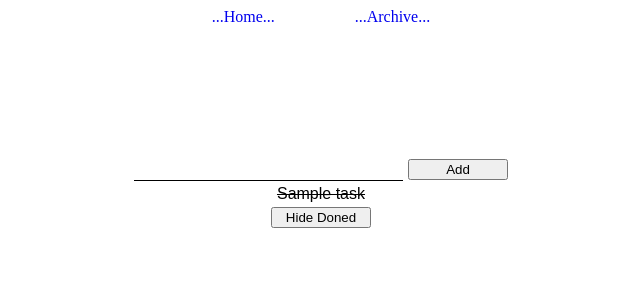
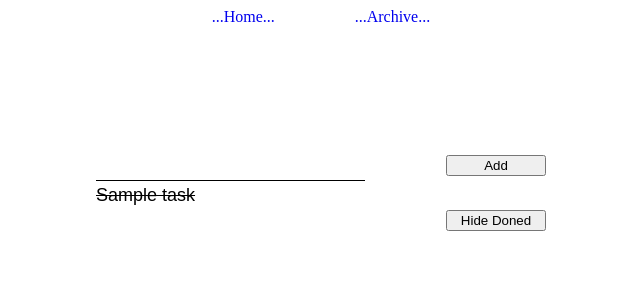
Before and after one commit to inbasu/todolist, a Django app: page / in a window 1280 px wide. Shown: the top 300 px of the page, without its empty margins (319-959 px from the left). Run offline with Django 4.2, Linux system fonts and the light colour scheme; tables that the repository leaves empty hold one stand-in row (values such as "Sample post").

Commit message:
small fixes

```diff
--- a/todo/static/style.css
+++ b/todo/static/style.css
@@ -3,19 +3,22 @@ button {
 }
 
 .task {
-    font-size: 16px;
+    font-size: 18px;
+    text-align: left;
     padding: 0;
     border: none;
     background: none;
     max-width: none;
 }
 
+.r-btn {
+    float: right;
+}
 table {
     padding-top: 10%;
     margin: auto;
     max-width: 800px;
     table-layout: fixed;
-    text-align: center;
   }
 
 
--- a/todo/templates/tasks.html
+++ b/todo/templates/tasks.html
@@ -9,7 +9,7 @@
                 {{ form.name }}
                 {% csrf_token %}
                 <input type="hidden" name='action' value="add">
-                <button type="submit" next.hidden="add">Add</button>
+                <button class='r-btn' type="submit" next.hidden="add">Add</button>
             </td>
         </form>
     </tr>
@@ -39,7 +39,7 @@
                 <form method="post">
                     {% csrf_token %}
                     <input type="hidden" name='action' value="clear-all">
-                    <button type="submit">Hide Doned</button>
+                    <button class='r-btn' type="submit">Hide Doned</button>
                 </form>
             </td>
         </tr>
```
Also changed, not shown: 123.py (deleted, +0 -11 lines).
